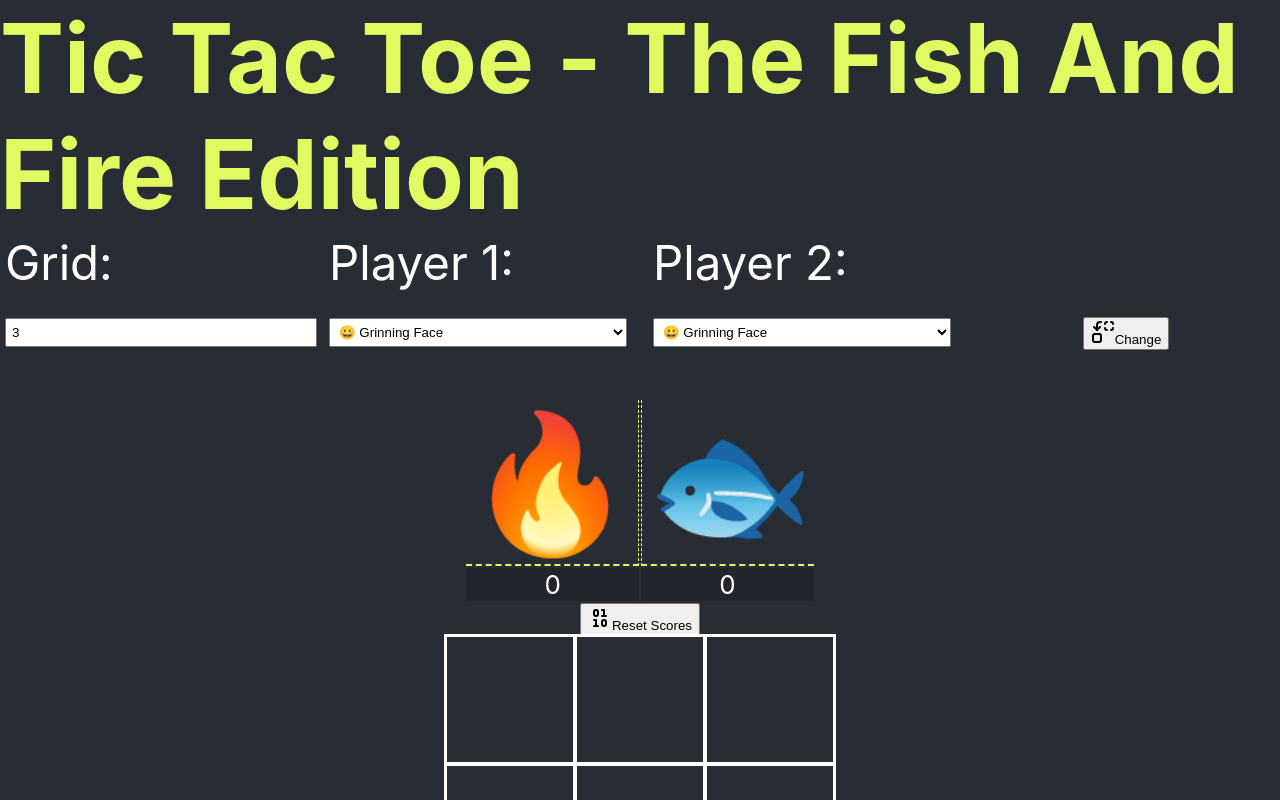
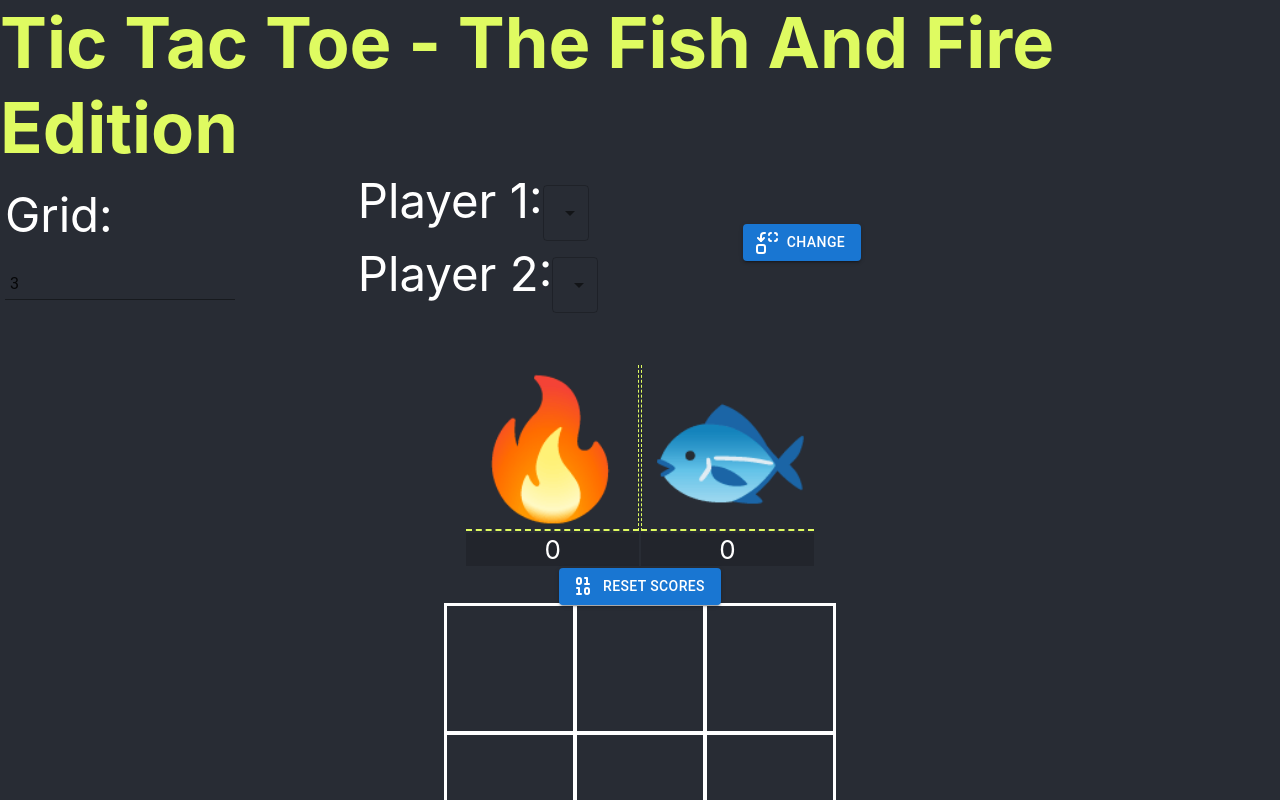
Before and after one commit to avishai84/tic-tac-2023, a React (Create React App) app: page / in a window 1280 px wide. Shown: the top 800 px of the page. Built offline with nearby package versions, Linux system fonts and the light colour scheme.

Commit message:
adding mui styles

```diff
--- a/src/components/Dashboard.tsx
+++ b/src/components/Dashboard.tsx
@@ -7,7 +7,7 @@ import KeepScoresTable from "./KeepScoresTable";
 const H1 = styled.h1`
 color: #dffb61;
 margin:0;
-font-size:7.5vw;
+font-size:5.5vw;
 `;
 
 const ScoreDiv = styled.div `
@@ -35,7 +35,7 @@ const Dashboard = ({players, score, handlePlayers}:DashboardProps) => {
 
     return (
         <Header>
-            <H1>Tic Tac Toe - The Fish And Fire Edition</H1>
+            <H1 >Tic Tac Toe - The Fish And Fire Edition</H1>
         <IntakeForm handleSubmit={handlePlayers}/>
         <ScoreDiv>
             <ScoreColumnDiv>
--- a/src/components/IntakeForm.tsx
+++ b/src/components/IntakeForm.tsx
@@ -1,7 +1,9 @@
+import { useState } from "react";
 import styled from "styled-components";
 // create a form that takes a number input and a icon input
 import {emojis} from "../utils/emojis";
 import {Replace} from "lucide-react"
+import {FormControl, Button, Input, Select as SelectMUI, MenuItem } from '@mui/material';
 
 const Div = styled.div `
 position: relative;
@@ -41,47 +43,75 @@ justify-items: center;
 }
 `;
 
-const Input = styled.input ``;
+
 const Select = styled.select ``;
 
 type IntakeFormProps<T> = {
     handleSubmit: (numberCells:T, emojiPlayer1:T, emojiPlayer2:T) => void;
 };
 const IntakeForm = <T,>({ handleSubmit }: IntakeFormProps<T>):JSX.Element => {
+    const [numberCells, setNumberCells] = useState<T>();
+    const [emojiPlayer1, setEmojiPlayer1] = useState<T>();
+    const [emojiPlayer2, setEmojiPlayer2] = useState<T>();
 
     const handleFormSubmit = (event:React.FormEvent<HTMLFormElement>) => {
     event.preventDefault();
 
     const form = event.currentTarget;
-
-    const formData = new FormData(form);
-    const numberCells = formData.get('numberCells') as unknown as T;
-    const emojiPlayer1 = formData.get('emojiPlayer1') as unknown as T;
-    const emojiPlayer2 = formData.get('emojiPlayer2') as unknown as T;
+        console.log(form)
+    // const formData = new FormData(form);
+    // const numberCells = formData.get('numberCells') as unknown as T;
+    // const emojiPlayer1 = formData.get('emojiPlayer1') as unknown as T;
+    // const emojiPlayer2 = formData.get('emojiPlayer2') as unknown as T;
 
     handleSubmit(numberCells, emojiPlayer1, emojiPlayer2);
 }
 
     const dropDownEmojis = (emojis.map(({name, symbol}, index:number) => {
-        return(<option key={index} value={symbol}>{symbol}
+        return(<MenuItem key={index} value={symbol}>{symbol}
             <> {name} </>
-        </option>)
+        </MenuItem>)
     }));
 
 
     return(<Div>
         <form onSubmit={handleFormSubmit}>
         <DivGridFourR>
+            <FormControl variant="outlined">
             <Label htmlFor="numberCells">Grid:
-                <Input defaultValue={"3"} name="numberCells" id="numberCells" type="number" placeholder="Enter a number" />
+                <Input
+                    defaultValue={"3"}
+                    name="numberCells"
+                    id="numberCells"
+                    type="number"
+                    placeholder="Enter a number"
+                    value={numberCells}
+                    onChange={(e) => setNumberCells(e.target.value as unknown as T)}
+                    />
             </Label>
+            </FormControl>
+            <FormControl>
            <Label htmlFor="emojiPlayer1">Player 1:
-           <Select name="emojiPlayer1" id="emojiPlayer1">{dropDownEmojis}</Select>
+           <SelectMUI
+            name="emojiPlayer1"
+            id="emojiPlayer1"
+            value={emojiPlayer1}
+            onChange={(e) => setEmojiPlayer1(e.target.value as T)}
+            >{dropDownEmojis}</SelectMUI>
            </Label>
            <Label htmlFor="emojiPlayer2">Player 2:
-           <Select name="emojiPlayer2" id="emojiPlayer2">{dropDownEmojis}</Select>
+           <SelectMUI
+            name="emojiPlayer2"
+            id="emojiPlayer2"
+            value={emojiPlayer2}
+            onChange={(e) => setEmojiPlayer2(e.target.value as T)}
+            >{dropDownEmojis}</SelectMUI>
            </Label>
-            <button><Replace />Change</button>
+           </FormControl>
+           <FormControl>
+           <Button variant="contained" startIcon={<Replace />}>Change</Button>
+           </FormControl>
+
             </DivGridFourR>
         </form>
         </Div>);
--- a/src/components/ResetScoreButton.tsx
+++ b/src/components/ResetScoreButton.tsx
@@ -1,4 +1,5 @@
 import {Binary} from "lucide-react"
+import {Button} from "@mui/material";
 
 type ResetScoreProps = {
   resetScoresFunction: () => void;
@@ -7,7 +8,7 @@ type ResetScoreProps = {
 const ResetScoreButton = ({resetScoresFunction}:ResetScoreProps) => {
 
   return (
-    <button onClick={resetScoresFunction}><Binary />Reset Scores</button>
+    <Button variant="contained" startIcon={<Binary />} onClick={resetScoresFunction}>Reset Scores</Button>
   );
 };
 export default ResetScoreButton;
--- a/src/components/WinnerDisplay.tsx
+++ b/src/components/WinnerDisplay.tsx
@@ -1,5 +1,6 @@
 import {RefreshCw} from "lucide-react"
 import styled from "styled-components";
+import {Button} from "@mui/material";
 
 type WinnerDisplayProps = {
     winner: string | null;
@@ -20,9 +21,9 @@ const WinnerDisplay = ({ winner, resetGame }: WinnerDisplayProps) => {
 
         <DivGridTwoCol>
             {winner && <h2>{winner} Won!</h2>}
-            {winner && <button onClick={resetGame}>
-            <RefreshCw />New Game
-            </button>}
+            {winner && <Button variant="contained" startIcon={<RefreshCw />} onClick={resetGame}>
+            New Game
+            </Button>}
         </DivGridTwoCol>
         </dialog>
     );
```
